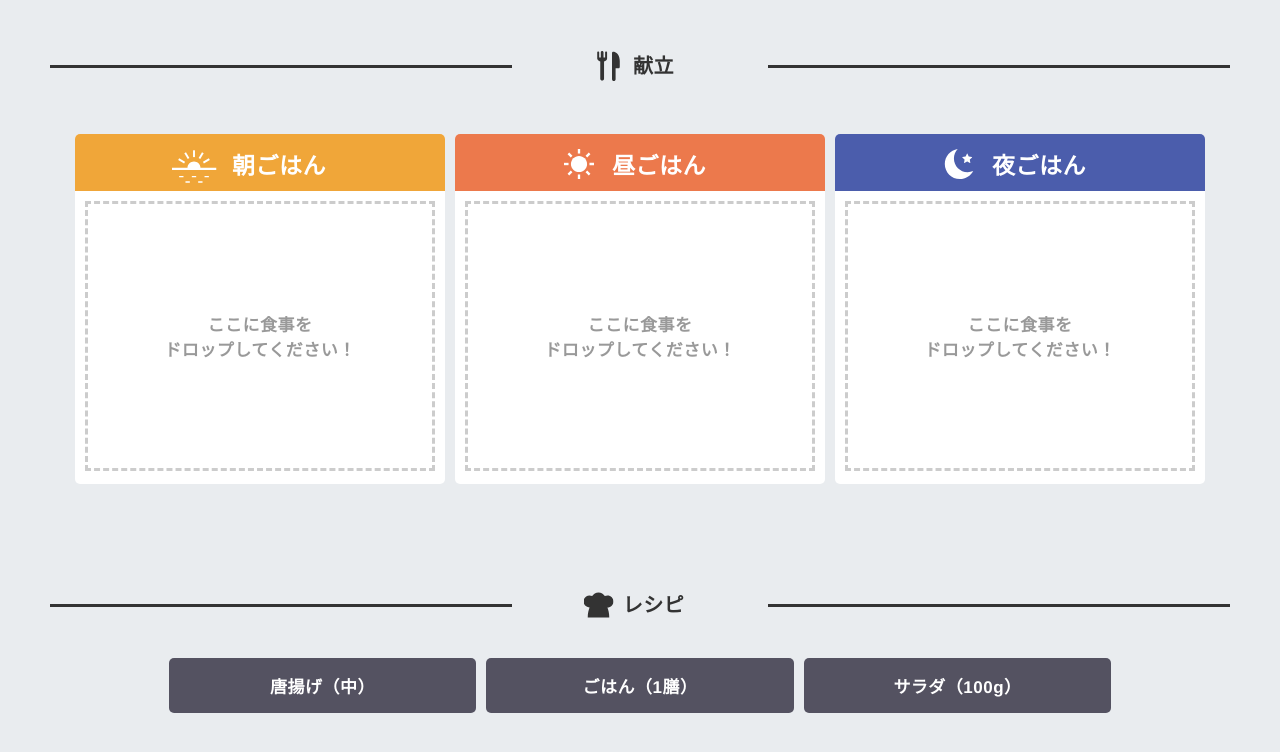
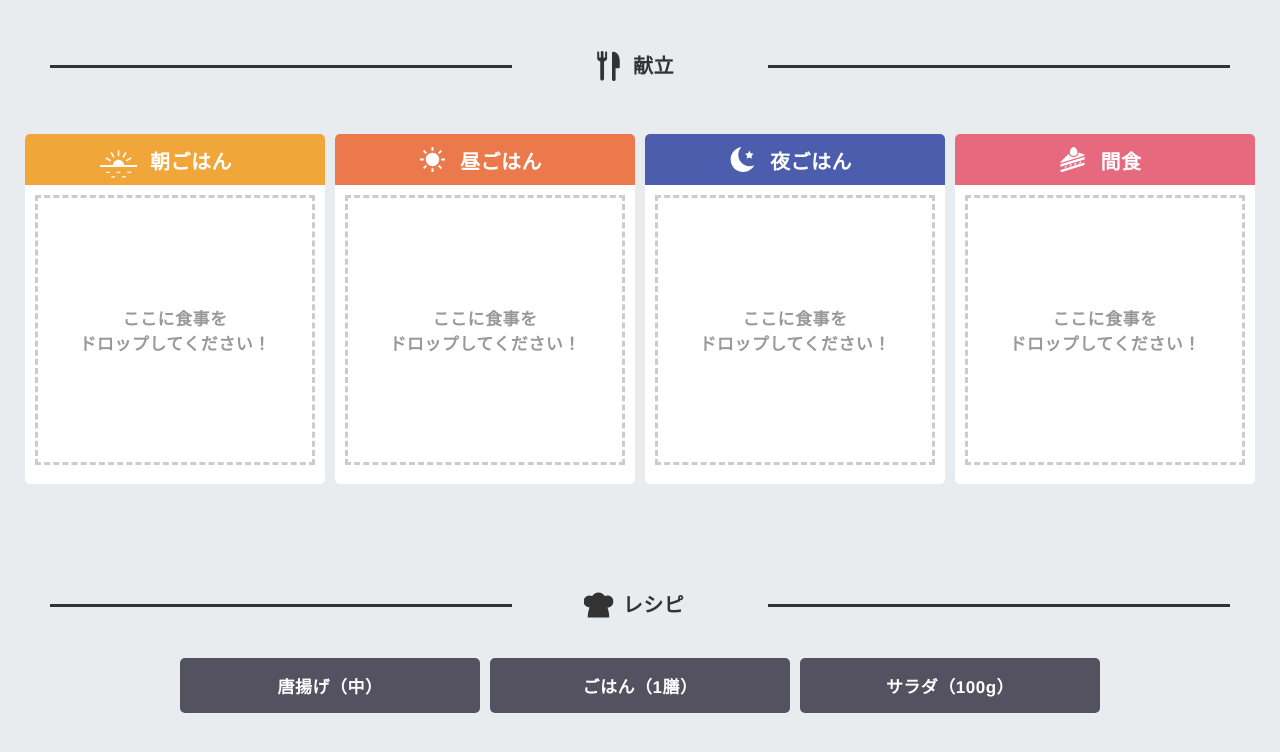
Before and after one commit to kanade-nishikawa/meal-planning-front, a Nuxt app: page / in a window 1280 px wide. Shown: the top 752 px of the page. Built offline with nearby package versions, Linux system fonts and the light colour scheme.

Commit message:
間食を追加

```diff
--- a/assets/css/style.css
+++ b/assets/css/style.css
@@ -91,7 +91,7 @@ ul {
       padding: 0;
       min-width: 300px;
       min-height: 350px;
-      width: calc(30% - 5px);
+      width: calc(20% - 5px);
       height: calc(50% - 5px);
       background-color: #FFFFFF;
       transition: all .5s;
@@ -107,8 +107,8 @@ ul {
         margin: 0;
         padding: 10px;
         width: 100%;
-        height: auto;
-        font-size: 23px;
+        min-height: 50px;
+        font-size: 20px;
         color: #FFFFFF;
         border-radius: 5px 5px 0 0;
       }
@@ -117,9 +117,9 @@ ul {
       }
         .mealBox h1.breakfast .icon {
           display: inline-block;
-          width: 30px;
-          height: 30px;
-          transform: scale(1.5) translateY(5px) translateX(-10px);
+          width: 25px;
+          height: 25px;
+          transform: scale(1.5) translateY(5px) translateX(-8px);
           background: url(../images/breakfast.svg) no-repeat;
           background-size: contain;
         }
@@ -128,9 +128,9 @@ ul {
       }
         .mealBox h1.lunch .icon {
           display: inline-block;
-          width: 30px;
-          height: 30px;
-          transform: translateY(5px) translateX(-10px);
+          width: 25px;
+          height: 25px;
+          transform: translateY(3px) translateX(-8px);
           background: url(../images/lunch.svg) no-repeat;
           background-size: contain;
         }
@@ -139,10 +139,21 @@ ul {
       }
         .mealBox h1.dinner .icon {
           display: inline-block;
-          width: 30px;
-          height: 30px;
-          transform: translateY(5px) translateX(-10px);
+          width: 25px;
+          height: 25px;
+          transform: translateY(3px) translateX(-8px);
           background: url(../images/dinner.svg) no-repeat;
+          background-size: contain;
+        }
+      .mealBox h1.snack {
+        background-color: #e6697e;
+      }
+        .mealBox h1.snack .icon {
+          display: inline-block;
+          width: 25px;
+          height: 25px;
+          transform: translateY(3px) translateX(-8px);
+          background: url(../images/snack.svg) no-repeat;
           background-size: contain;
         }
      .dropArea {
@@ -287,7 +298,8 @@ ul {
       position: relative;
       margin: 5px;
       padding: 15px;
-      width: calc(25% - 5px);
+      min-width: 300px;
+      width: calc(20% - 5px);
       height: auto;
       color: #FFFFFF;
       background-color: #545261;
--- a/pages/index.vue
+++ b/pages/index.vue
@@ -92,6 +92,33 @@
               </p>
             </div>
           </ul>
+          <ul class="mealBox">
+            <h1 class="mealTitle snack">
+              <i class="icon" />
+              間食
+            </h1>
+            <div v-if="meals.snack.length" id="snack" class="dispArea">
+              <ul
+                v-for="(meal, index) in meals.snack"
+                :key="index"
+                class="meal"
+              >
+                {{
+                  meal.name
+                }}
+                <span>
+                  <i class="closeIcon" @click="removeItem('snack', index)" />
+                </span>
+              </ul>
+            </div>
+            <div v-else id="snack" class="dropArea">
+              <p>
+                ここに食事を
+                <br />
+                ドロップしてください！
+              </p>
+            </div>
+          </ul>
         </li>
       </div>
 
@@ -126,7 +153,8 @@ export default {
       meals: {
         breakfast: [],
         lunch: [],
-        dinner: []
+        dinner: [],
+        snack: []
       },
       // menusは仮置き。あとで値をDBから取ってくるようにしたい。。。
       menus: [
```
Also changed, not shown: assets/images/snack.svg (added).
